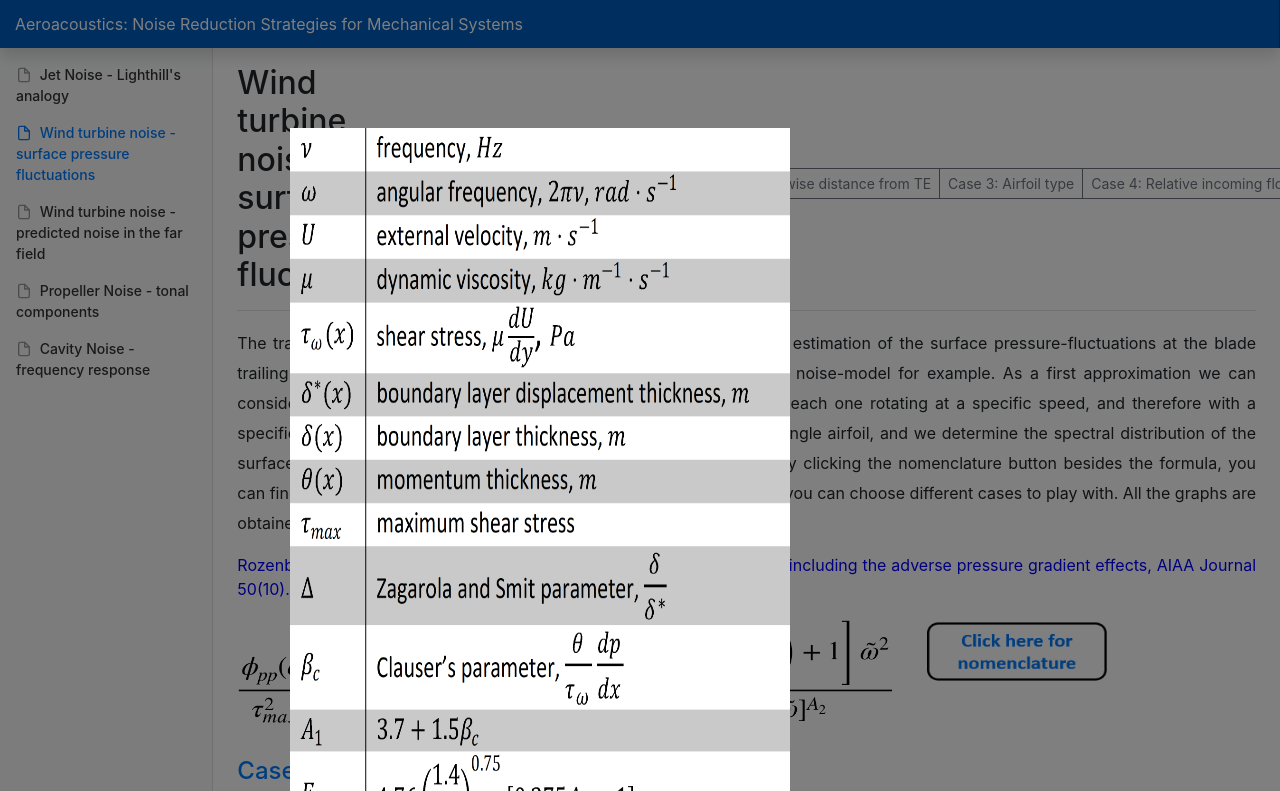
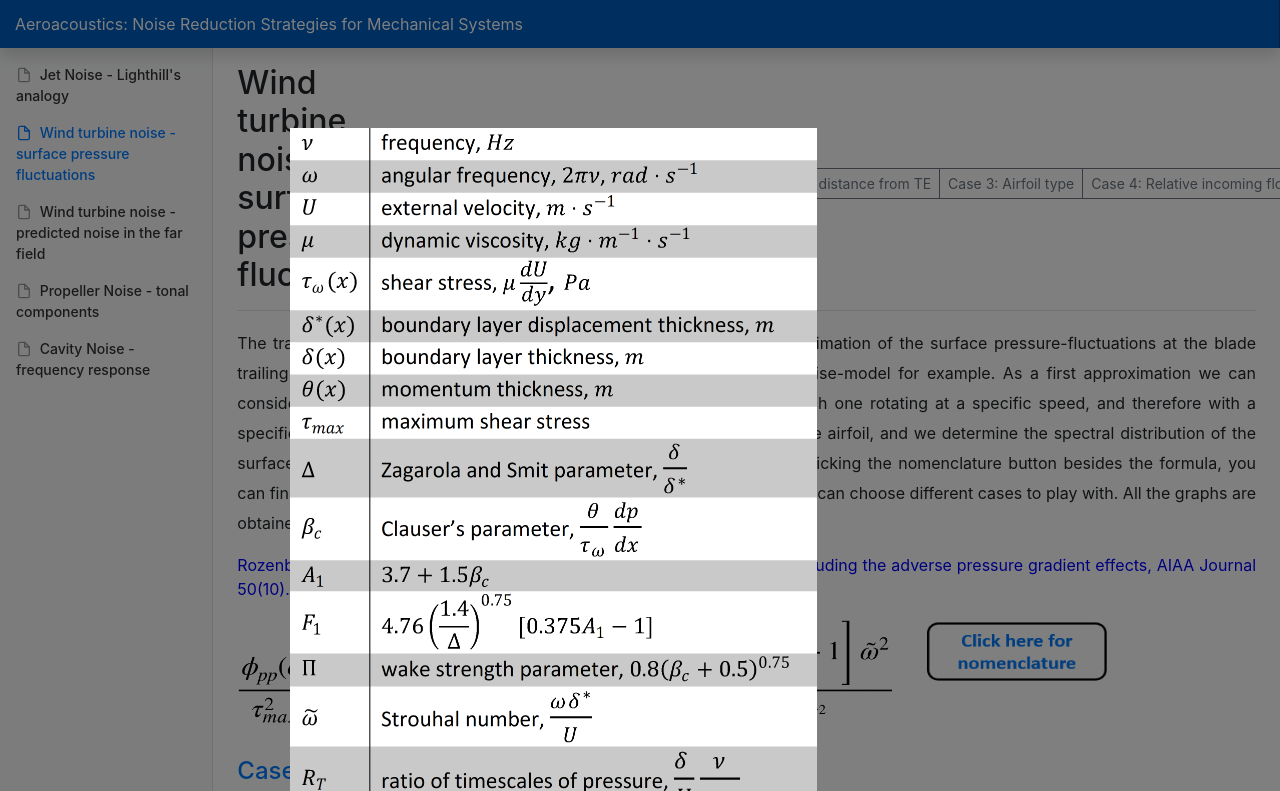
Before and after one commit to tudelftaeroacoustics/tudelftaeroacoustics.github.io, a plain HTML site: page WindTurbine1.html in a window 1280 px wide. Both pictures are taken after a click on the picture 1017 px from the left and 652 px from the top of the page. Shown: the top 791 px of the page. Drawn offline with nearby package versions, Linux system fonts and the light colour scheme.

Commit message:
Update WindTurbine1.html

```diff
--- a/WindTurbine1.html
+++ b/WindTurbine1.html
@@ -192,7 +192,7 @@
   <div class="modal fade" style="top:100px;left:-200px;" id="exampleModal" tabindex="-1" role="dialog" aria-labelledby="exampleModalLabel"
     aria-hidden="true">
     <div class="modal-dialog" role="document">
-      <img style="width:500px;height:1024px" src="img/wind_turbine_1/explain.png" alt="">
+      <img style="width:527px;height:761px" src="img/wind_turbine_1/explain.png" alt="">
     </div>
   </div>
 
```
